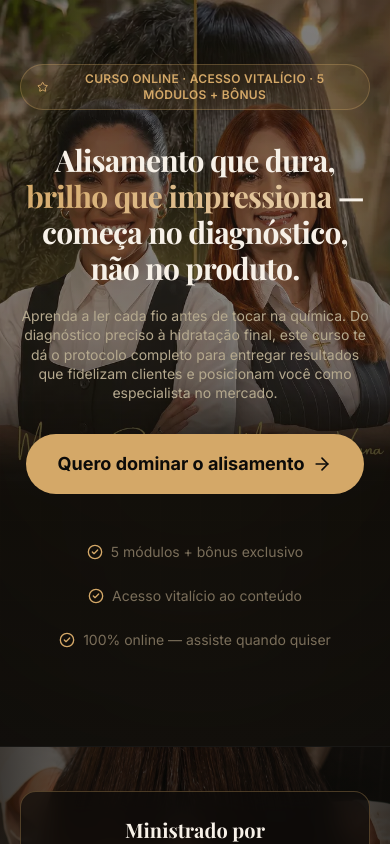
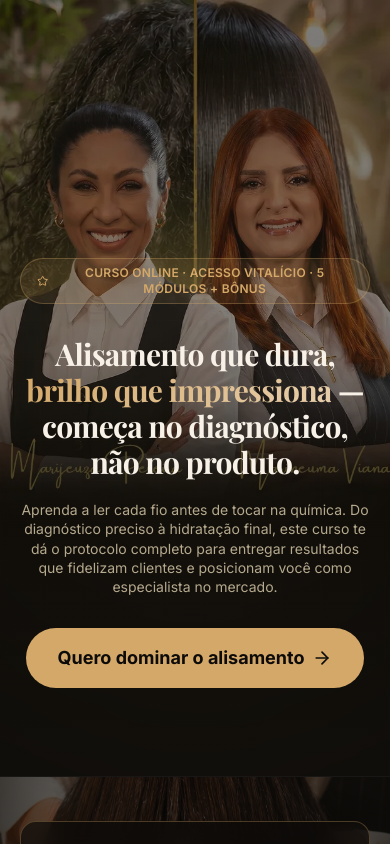
Before and after one commit to douglashelmer/liso-absoluto, a Next.js app: page / in a window 390 px wide. Shown: the top 844 px of the page. Built offline with nearby package versions, Linux system fonts and the light colour scheme.

Commit message:
Mobile hero: texto no bottom, badges ocultos, modelos visíveis no topo

```diff
--- a/app/page.tsx
+++ b/app/page.tsx
@@ -141,7 +141,7 @@ export default function Home() {
     <>
 
       {/* ── Hero ── */}
-      <section className="relative pt-16 pb-24 md:pt-20 md:pb-28 overflow-hidden">
+      <section className="relative min-h-[92vh] md:min-h-0 pt-16 pb-10 md:pt-20 md:pb-28 overflow-hidden flex flex-col md:block">
         {/* Imagem hero — mobile */}
         <div className="absolute inset-0 md:hidden">
           <Image
@@ -170,7 +170,7 @@ export default function Home() {
         <div className="absolute inset-0 hidden md:block bg-gradient-to-r from-bg/90 via-bg/50 to-transparent" />
         <div className="absolute top-0 left-1/2 -translate-x-1/2 w-[800px] h-[800px] bg-accent/6 blur-[160px] rounded-full pointer-events-none" />
 
-        <div className="relative w-full px-5 md:pl-16 lg:pl-24 text-center md:text-left">
+        <div className="relative w-full px-5 md:pl-16 lg:pl-24 text-center md:text-left mt-auto md:mt-0">
           <div className="md:max-w-[440px] lg:max-w-[500px]">
           <motion.div
             initial={{ opacity: 0, y: 20 }}
@@ -227,7 +227,7 @@ export default function Home() {
             initial={{ opacity: 0 }}
             animate={{ opacity: 1 }}
             transition={{ duration: 0.6, delay: 0.6 }}
-            className="flex flex-wrap items-center justify-center md:justify-start gap-6 text-sm text-ink-dimmer"
+            className="hidden md:flex flex-wrap items-center justify-start gap-6 text-sm text-ink-dimmer"
           >
             {["5 módulos + bônus exclusivo", "Acesso vitalício ao conteúdo", "100% online — assiste quando quiser"].map(
               (item) => (
```
